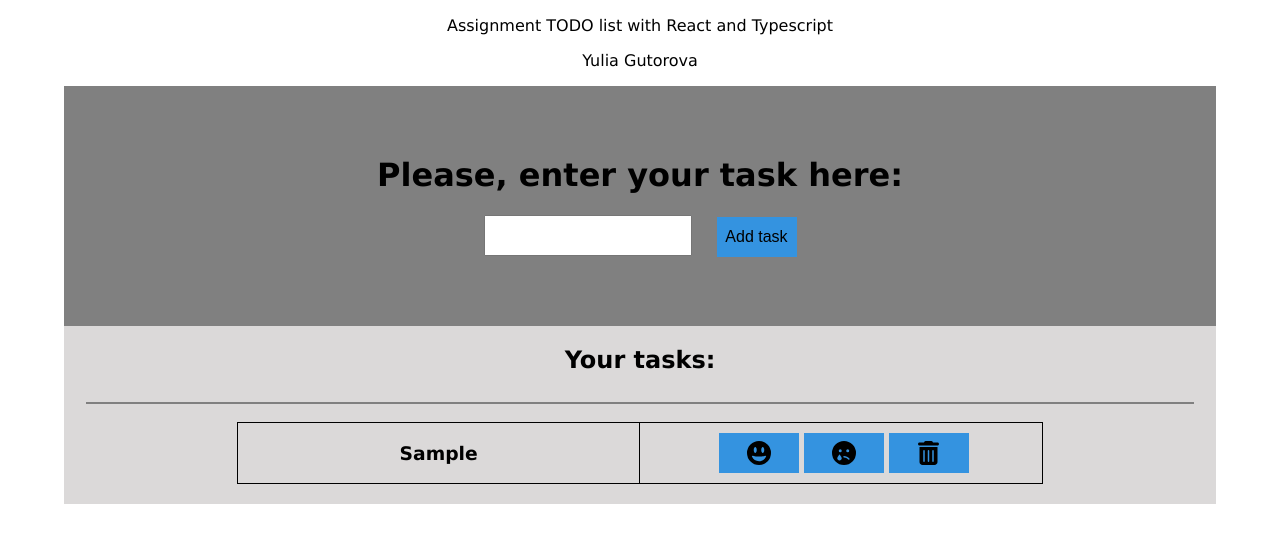
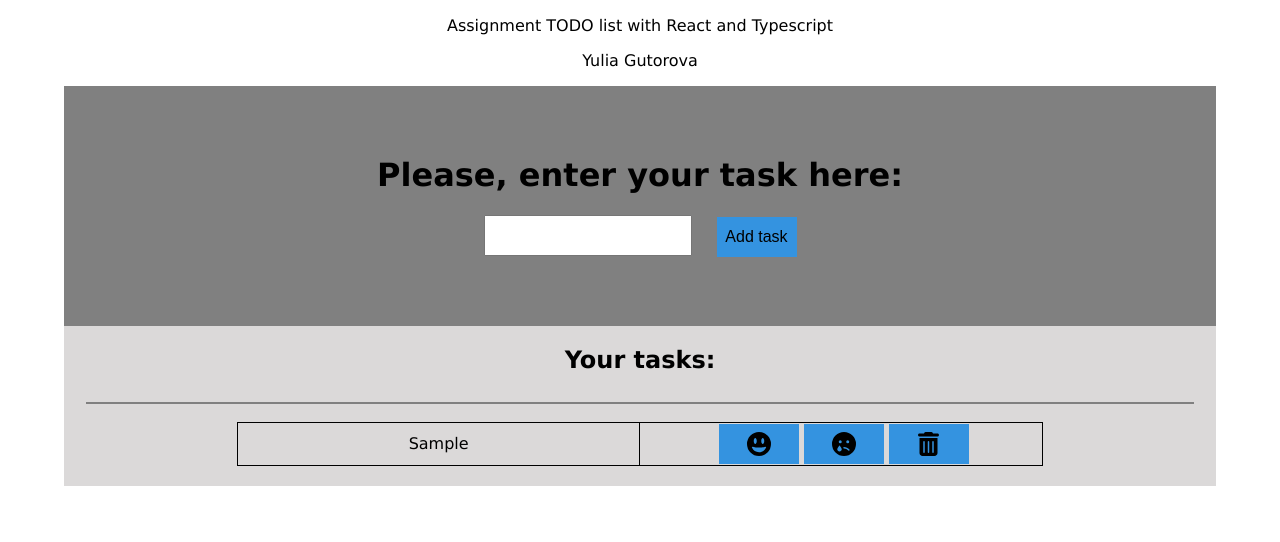
Before and after one commit to yulia-gutorova/typescript-todo, a React (Create React App) app: page / in a window 1280 px wide. Both pictures are taken after typing "Sample" into the empty fields and a click on the button "Add task". Shown: the top 542 px of the page. Built offline with nearby package versions, Linux system fonts and the light colour scheme.

Commit message:
change code according to lection about lists

```diff
--- a/src/App.tsx
+++ b/src/App.tsx
@@ -18,7 +18,6 @@ function App() {
   const addNewTask =(task : string)=> {
 
     //If task is not empty then add to list
-
     if(task.trim().length !== 0 )
     {
       setDisplay(false);
@@ -34,69 +33,20 @@ function App() {
       }
       else
       {
-        //Show arror message with text when trying to add a duplicated task
+        //Show error message with text when trying to add a duplicated task
         setDisplay(true);
         setPtext('This task is already in your list!');
       }
     }
     else
     {
-      //Show arror message with text when trying to add an empty task
+      //Show error message with text when trying to add an empty task
       setDisplay(true);
       setPtext('You can not add an empty task!');
     }
   }
 
-  //******************************************
-  //Function doneTaskHandler to mark task as done
-  //******************************************
-  /* const doneTaskHandler = (id: number) => {
-    setTodoList
-    (
-      todoList.map((task) =>
-      {
-        if (task.id === id)
-        {
-          //Change text decotation to line-through
-            if(task.completed===0 || task.completed === 2)
-            {
-              return { ...task, completed: 1 };
-            }
-            else
-            {return { ...task, completed: 0};
-          }
-        }
-        else
-        {
-          return task;
-        }
-      })
-    )
-  } */
 
-  //******************************************
-  //Function helpTaskHadler to mart a task as a problem
-  //******************************************
-/*   const helpTaskHandler = (id: number) => {
-    console.log('On help task handler')
-
-    setTodoList
-    (
-      todoList.map((task) => {
-        if (task.id === id)
-        {
-          //Change text decotation to underline
-          if(task.completed === 0 || task.completed === 1){return { ...task, completed: 2 };}
-          else {return { ...task, completed: 0 };}
-        }
-        else
-        {
-          return task;
-        }
-      })
-    )
-  }
- */
   //******************************************
   //Function deleteTask to delete a task from the list
   //******************************************
@@ -122,10 +72,8 @@ function App() {
                ptext = {ptext}></AddTask>
 
       <ListTasks list={todoList}
-                  allTodos={todoList.length}
-                  // onDoneTaskHandler={doneTaskHandler}
-                  // onHelpTaskHandler={helpTaskHandler}
-                  onDeleteTaskHandler={deleteTaskHandler}></ListTasks>
+                allTodos={todoList.length}
+                onDeleteTaskHandler={deleteTaskHandler}></ListTasks>
     </div>
   );
 }
--- a/src/components/listTasks.tsx
+++ b/src/components/listTasks.tsx
@@ -5,12 +5,22 @@ import TodoList from '../models/TodoListModel';
 interface IListTasks {
   list: TodoList[];
   allTodos: number;
-  // onDoneTaskHandler: (id: number) => void;
-  // onHelpTaskHandler: (id: number) => void;
   onDeleteTaskHandler: (id: number) => void;
 }
 
+//----------------------------------------------------------
 const ListTasks = (props: IListTasks) => {
+
+  //Create a variable to remove map from return
+  const listOfTasks = props.list.map((item) =>
+  (
+    <OneTask
+      key={item.id}
+      task={item.task}
+      onDeleteTaskHandler={() => props.onDeleteTaskHandler(item.id)}
+    />
+  )
+  )
 
   //**************************************************************************************
   //Return component
@@ -21,18 +31,7 @@ const ListTasks = (props: IListTasks) => {
       <hr />
       <table className='table'>
         <tbody>
-          {props.list.map((item) =>
-          (
-            <OneTask
-              key={item.id}
-              task={item.task}
-              // completed={item.completed}
-              // onDoneTaskHandler={() => props.onDoneTaskHandler(item.id)}
-              // onHelpTaskHandler={() => props.onHelpTaskHandler(item.id)}
-              onDeleteTaskHandler={() => props.onDeleteTaskHandler(item.id)}
-            />
-          )
-          )}
+          {listOfTasks}
         </tbody>
       </table>
     </div>
--- a/src/components/oneTask.css
+++ b/src/components/oneTask.css
@@ -13,3 +13,7 @@ button:hover {
     transition: background-color 1s;
     background-color: rgb(7, 67, 117);
 }
+
+li{
+    list-style-type: none;
+}
--- a/src/components/oneTask.tsx
+++ b/src/components/oneTask.tsx
@@ -4,17 +4,17 @@ import './oneTask.css'
 
 interface IOneTask {
     task:                string;
-    // completed:           number;
-    // onDoneTaskHandler:   (event: React.MouseEvent) => void;
-    // onHelpTaskHandler:   (event: React.MouseEvent) => void;
     onDeleteTaskHandler: (event: React.MouseEvent) => void;
 }
 
-
+//----------------------------------------------------------
 const OneTask = (props: IOneTask) => {
 
     const[decoration, setDecoration] = useState('none')
 
+    //******************************************
+    //Function doneHandler to set text decoration style when clicking on done-icon
+    //******************************************
     const doneHandler = () => {
         if (decoration === 'none' || decoration === 'wavy underline red 2px')
         {
@@ -26,6 +26,9 @@ const doneHandler = () => {
         }
     }
 
+    //******************************************
+    //Function helpHandler to set text decoration style when clicking on help-icon
+    //******************************************
     const helpHandler = () => {
         if (decoration === 'none' || decoration === 'line-through 2px')
         {
@@ -37,33 +40,14 @@ const helpHandler = () => {
         }
     }
 
-
-    //Set properties to change colors
-/*     let decoration;
-    if (props.completed === 0) { decoration = 'none'}
-    if (props.completed === 1) { decoration = 'line-through 2px' }
-    if (props.completed === 2) { decoration ='wavy underline red 2px' } */
-
   //**************************************************************************************
   //Return component
   //******************************************
-/*     return (
-        <>
-            <tr>
-                <td style={{ textDecoration: decoration }}><h3>{props.task}</h3></td>
-                <td>
-                    <button onClick={props.onDoneTaskHandler}><i className="fa-solid fa-face-grin-wide fa-xl"></i></button>
-                    <button onClick={props.onHelpTaskHandler}><i className="fa-solid fa-face-sad-tear fa-xl"></i></button>
-                    <button onClick={props.onDeleteTaskHandler}><i className="fa-solid fa-trash-can fa-xl"></i></button>
-                </td>
-            </tr>
-        </>
-    ) */
 
     return (
         <>
             <tr>
-                <td style={{ textDecoration: decoration }}><h3>{props.task}</h3></td>
+                <td style={{ textDecoration: decoration }}><li>{props.task}</li></td>
                 <td>
                     <button onClick={doneHandler}><i className="fa-solid fa-face-grin-wide fa-xl"></i></button>
                     <button onClick={helpHandler}><i className="fa-solid fa-face-sad-tear fa-xl"></i></button>
--- a/src/models/TodoListModel.ts
+++ b/src/models/TodoListModel.ts
@@ -2,12 +2,10 @@
 class TodoList{
     id: number;
     task: string;
-    // completed: number;
 
     constructor(task : string){
         this.id = Math.random()
         this.task = task
-        // this.completed = completed;
     }
 }
 export default TodoList
```
Also changed, not shown: src/components/addTask.tsx (+11 -4 lines). Lines whose indentation alone changed are shown as unchanged.
